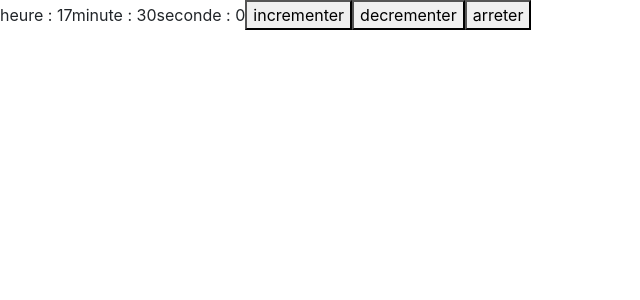
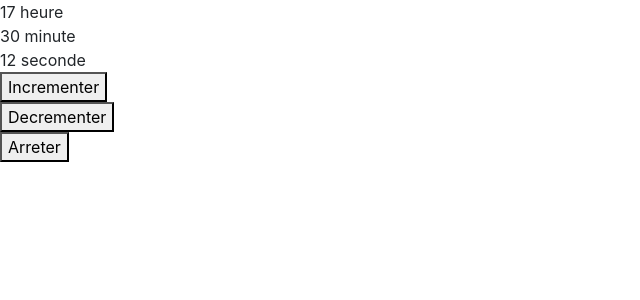
Before and after one commit to ZAKARIA-BEN-JEDDI/tutoriel, a React (Create React App) app: page / in a window 1280 px wide. Shown: the top 300 px of the page, without its empty margins (0-640 px from the left). Built offline with nearby package versions, Linux system fonts and the light colour scheme.

Commit message:
Horlogue

```diff
--- a/src/timer/timer.jsx
+++ b/src/timer/timer.jsx
@@ -1,28 +1,85 @@
-import {useState} from 'react'
-export default function Timer(){
-  const [seconde ,setseconde] = useState(0)
+import { useState, useEffect } from "react";
+
+export default function Timer() {
   const date = new Date();
-  let hour = date.getHours();
-  let min = date.getUTCMinutes();
-  return <>
-    heure : {hour}
-    minute : {min}
-    seconde : {seconde}
 
-    <button onClick={()=>{
-      setseconde(prev => prev+1)
-    }}>
-      incrementer
-    </button>
-    <button onClick={()=>{
-      if (seconde >0) {
-        setseconde(prev => prev-1)
-      }
-    }}>
-      decrementer
-    </button>
-    <button onClick={()=>{
-      setseconde(0)
-    }}>arreter</button>
-  </>
+  const [seconde, setSeconde] = useState(date.getSeconds());
+  const [minute, setMinute] = useState(date.getMinutes());
+  const [hour, setHour] = useState(date.getHours());
+
+  // Utilisation d'un intervalle pour incrémenter les secondes automatiquement
+  useEffect(() => {
+    const interval = setInterval(() => {
+      setSeconde((prev) => {
+        if (prev === 59) {
+          // Passer à 0 et incrémenter les minutes
+          setMinute((prevMinute) => {
+            if (prevMinute === 59) {
+              // Passer à 0 et incrémenter les heures
+              setHour((prevHour) => (prevHour + 1) % 24); // Retour à 0 après 23h
+              return 0;
+            }
+            return prevMinute + 1;
+          });
+          return 0;
+        }
+        return prev + 1;
+      });
+    }, 1000); // Intervalle d'une seconde
+
+    // Nettoyage de l'intervalle pour éviter des fuites de mémoire
+    return () => clearInterval(interval);
+  }, []);
+
+  return (
+    <>
+      {hour} heure <br />
+      {minute} minute <br />
+      {seconde} seconde <br />
+
+      {/* Bouton pour incrémenter manuellement */}
+      <button
+        onClick={() => {
+          if (seconde === 59) {
+            setSeconde(0);
+            setMinute((prev) => prev + 1);
+            if (minute === 59) {
+              setMinute(0);
+              setHour((prev) => prev + 1);
+            }
+          } else {
+            setSeconde((prev) => prev + 1);
+          }
+        }}
+      >
+        Incrementer
+      </button>
+      <br />
+
+      {/* Bouton pour décrémenter manuellement */}
+      <button
+        onClick={() => {
+          if (seconde > 0) {
+            setSeconde((prev) => prev - 1);
+          } else {
+            setMinute((prev) => (prev > 0 ? prev - 1 : 0));
+          }
+        }}
+      >
+        Decrementer
+      </button>
+      <br />
+
+      {/* Bouton pour arrêter en remettant à zéro */}
+      <button
+        onClick={() => {
+          setSeconde(0);
+          setMinute(0);
+          setHour(0);
+        }}
+      >
+        Arreter
+      </button>
+    </>
+  );
 }
```
